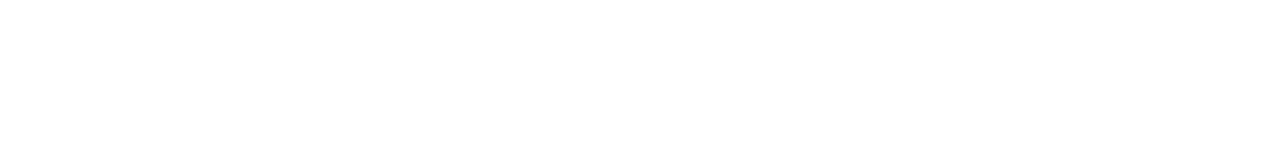
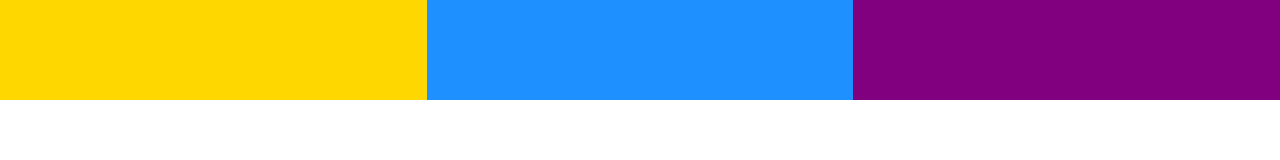
Before and after one commit to MahmoudAleek/HayperActiveHosting, a plain HTML site: page index.html in a window 1280 px wide. Drawn offline with Linux system fonts and the light colour scheme.

Commit message:
Build 1x2 grid component

```diff
--- a/css/styles.css
+++ b/css/styles.css
@@ -445,3 +445,21 @@ background:#ec3000 ;
         font-size: 1.6rem;
     }
 }
+
+/* Grids */
+.grid{
+    display: grid;
+}
+
+@media screen and (min-width: 768px){
+    .grid--1x2{
+        grid-template-columns: repeat(2,1fr);
+    }
+}
+
+
+@media screen and (min-width: 1024px){
+    .grid--1x3{
+        grid-template-columns: repeat(3,1fr);
+    }
+}
--- a/index.html
+++ b/index.html
@@ -10,6 +10,10 @@
     <link rel="stylesheet" href="css/styles.css">
 </head>
 <body>
-
+ <div class="grid grid--1x3">
+    <div style="height: 100px; background: gold;"></div>
+    <div style="height: 100px; background: dodgerblue;"></div>
+    <div style="height: 100px; background: purple;"></div>
+ </div>
 </body>
 </html>
```
Also changed, not shown: images/testimonial.jpg (added).
